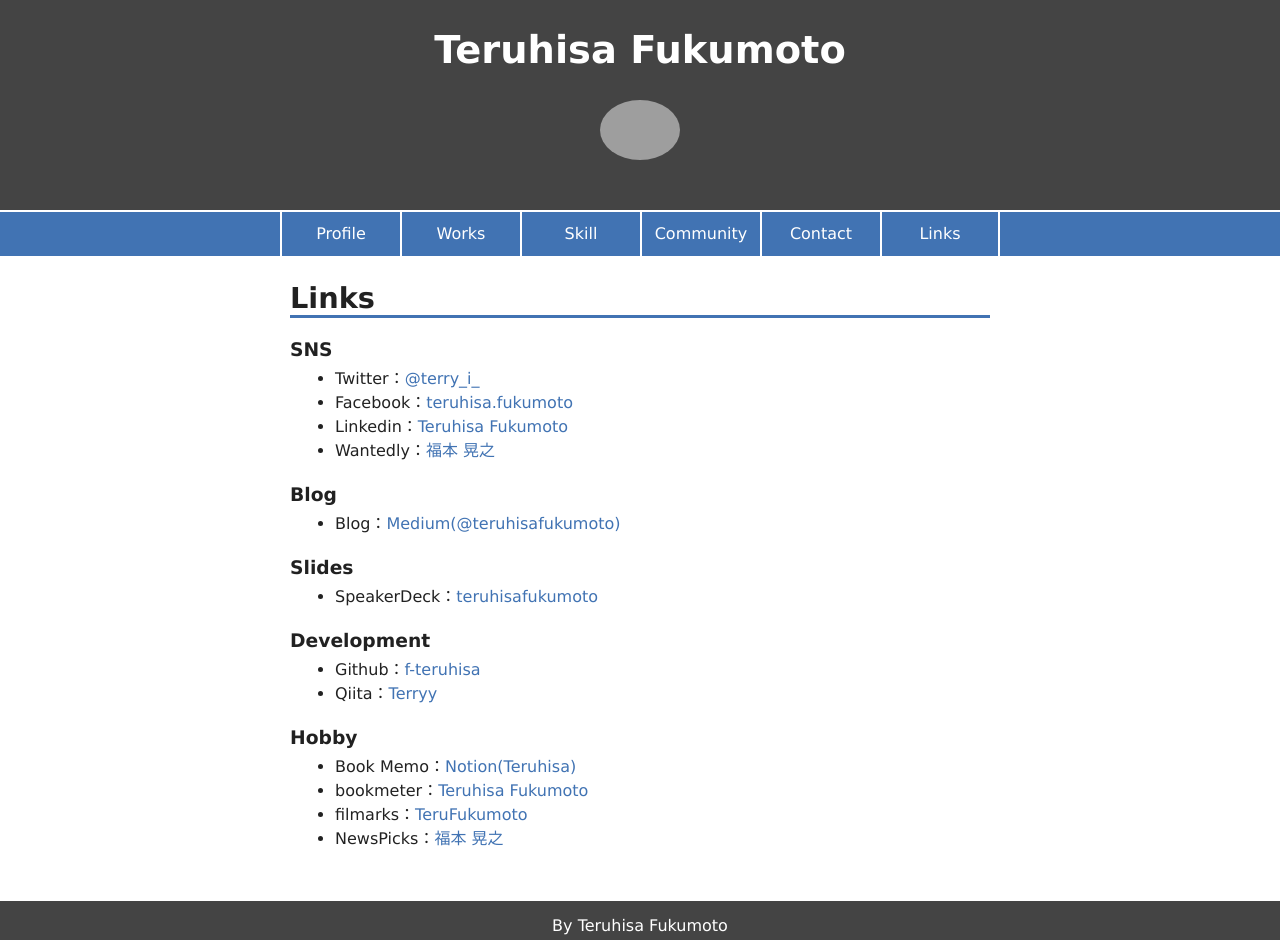
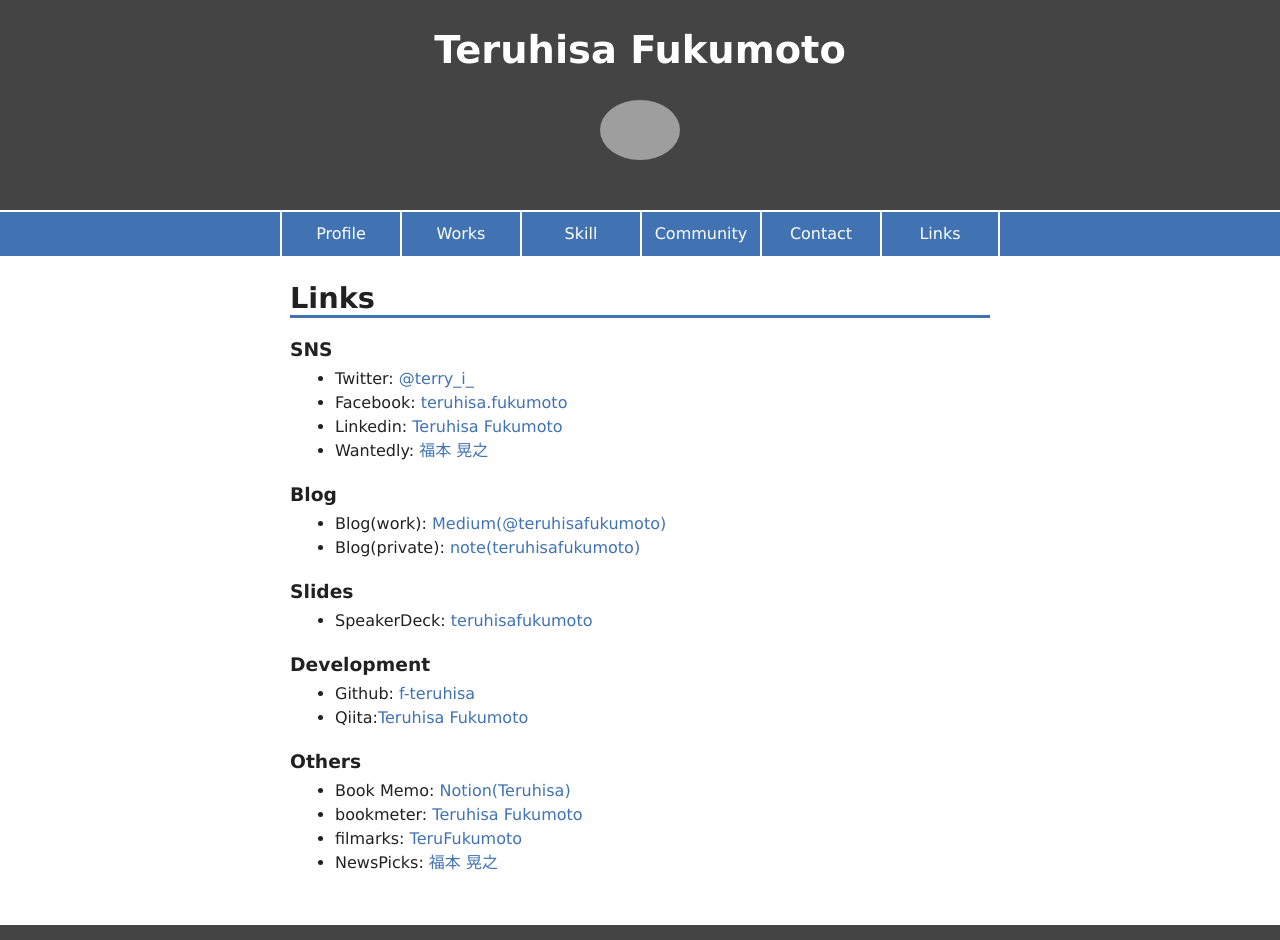
Before and after one commit to f-teruhisa/fukumoto_portfolio, a React (Create React App) app: page /links in a window 1280 px wide. Shown: the top 940 px of the page. Built offline with nearby package versions, Linux system fonts and the light colour scheme; grey boxes are pictures that could not be loaded.

Commit message:
Update Skill, Work, and Links until 2020/02
There are some updates about me(f-teruhisa).
It should affects portfolio, and done.

```diff
--- a/src/components/Community.js
+++ b/src/components/Community.js
@@ -5,22 +5,22 @@ const Community = () => (
     <h2>Community</h2>
     <h3>Gotanda.rb[Organizer]</h3>
     <p>
-    期間：2019/3 ~<br />
+    期間: 2019/3 ~<br />
     五反田界隈のRubyコミュニティ。< br />
     1年ほど活動を停止していたが、2019年3月より再始動。< br />
     dely, トレタ, マツリカの方々とともに、 月一度の勉強会をメインとした活動を行う。< br />
-    ・Github Organization：<a href='https://github.com/gotandarb/Organizers'>https://github.com/gotandarb/Organizers</a><br />
-    ・Community Page：<a href='https://gotanda-rb.connpass.com/'>https://gotanda-rb.connpass.com/</a><br />
+    ・Github Organization: <a href='https://github.com/gotandarb/Organizers'>https://github.com/gotandarb/Organizers</a><br />
+    ・Community Page: <a href='https://gotanda-rb.connpass.com/'>https://gotanda-rb.connpass.com/</a><br />
     </p>
 
     <h3>Gotanda.js[Organizer]</h3>
     <p>
-    期間：2019/4 ~<br />
+    期間: 2019/4 ~<br />
     五反田界隈のJavaScriptコミュニティ。< br />
     1年半ほど活動を停止していたが、2019年4月より再始動。< br />
     MobileFactory, freeeの方々とともに、 月一度の勉強会をメインとした活動を行う。< br />
-    ・Github Organization：<a href='https://github.com/gotandajs'>https://github.com/gotandajs</a><br />
-    ・Community Page：<a href='https://gotanda.js.org/'>https://gotanda.js.org/</a><br />
+    ・Github Organization: <a href='https://github.com/gotandajs'>https://github.com/gotandajs</a><br />
+    ・Community Page: <a href='https://gotanda.js.org/'>https://gotanda.js.org/</a><br />
     </p>
   </React.Fragment>
 );
--- a/src/components/Link.js
+++ b/src/components/Link.js
@@ -5,30 +5,31 @@ const Links = () => (
     <h2>Links</h2>
     <h3>SNS</h3>
     <ul>
-      <li>Twitter：<a href="https://twitter.com/terry_i_">@terry_i_</a></li>
-      <li>Facebook：<a href="https://www.facebook.com/teruhisa.fukumoto">teruhisa.fukumoto</a></li>
-      <li>Linkedin：<a href="https://www.linkedin.com/in/teruhisafukumoto">Teruhisa Fukumoto</a></li>
-      <li>Wantedly：<a href="https://www.wantedly.com/users/47151584">福本 晃之</a></li>
+      <li>Twitter: <a href="https://twitter.com/terry_i_">@terry_i_</a></li>
+      <li>Facebook: <a href="https://www.facebook.com/teruhisa.fukumoto">teruhisa.fukumoto</a></li>
+      <li>Linkedin: <a href="https://www.linkedin.com/in/teruhisafukumoto">Teruhisa Fukumoto</a></li>
+      <li>Wantedly: <a href="https://www.wantedly.com/users/47151584">福本 晃之</a></li>
     </ul>
     <h3>Blog</h3>
     <ul>
-      <li>Blog：<a href="https://medium.com/@teruhisafukumoto">Medium(@teruhisafukumoto)</a></li>
+      <li>Blog(work): <a href="https://medium.com/@teruhisafukumoto">Medium(@teruhisafukumoto)</a></li>
+      <li>Blog(private): <a href="https://note.com/teruhisafukumoto">note(teruhisafukumoto)</a></li>
     </ul>
     <h3>Slides</h3>
     <ul>
-      <li>SpeakerDeck：<a href="https://speakerdeck.com/teruhisafukumoto">teruhisafukumoto</a></li>
+      <li>SpeakerDeck: <a href="https://speakerdeck.com/teruhisafukumoto">teruhisafukumoto</a></li>
     </ul>
     <h3>Development</h3>
     <ul>
-      <li>Github：<a href="https://github.com/f-teruhisa">f-teruhisa</a></li>
-      <li>Qiita：<a href="https://qiita.com/Terryy">Terryy</a></li>
+      <li>Github: <a href="https://github.com/f-teruhisa">f-teruhisa</a></li>
+      <li>Qiita:<a href="https://qiita.com/TeruhisaFukumoto">Teruhisa Fukumoto</a></li>
     </ul>
-    <h3>Hobby</h3>
+    <h3>Others</h3>
     <ul>
-      <li>Book Memo：<a href="https://www.notion.so/teruhisa/8cbd71adae794dbcbac49ca18fb3fe49?v=97b38f5fdcf742758ee79fd4537e459c">Notion(Teruhisa)</a></li>
-      <li>bookmeter：<a href="https://bookmeter.com/users/629901">Teruhisa Fukumoto</a></li>
-      <li>filmarks：<a href="https://filmarks.com/users/teruid">TeruFukumoto</a></li>
-      <li>NewsPicks：<a href="https://newspicks.com/user/613311">福本 晃之</a></li>
+      <li>Book Memo: <a href="https://www.notion.so/teruhisa/8cbd71adae794dbcbac49ca18fb3fe49?v=97b38f5fdcf742758ee79fd4537e459c">Notion(Teruhisa)</a></li>
+      <li>bookmeter: <a href="https://bookmeter.com/users/629901">Teruhisa Fukumoto</a></li>
+      <li>filmarks: <a href="https://filmarks.com/users/teruid">TeruFukumoto</a></li>
+      <li>NewsPicks: <a href="https://newspicks.com/user/613311">福本 晃之</a></li>
     </ul>
   </React.Fragment>
 );
--- a/src/components/Profile.js
+++ b/src/components/Profile.js
@@ -12,9 +12,9 @@ const Profile = () => (
         <p>Web Developer</p>
       <h3>Career</h3>
         <p>
-          2015年 4月~：株式会社富士通マーケティング<br />
-          2018年 4月~：株式会社Zeals<br />
-          2019年10月~：メドピア株式会社
+          2015年 4月~: 株式会社富士通マーケティング<br />
+          2018年 4月~: 株式会社Zeals<br />
+          2019年10月~: メドピア株式会社
         </p>
       <h3>Detail</h3>
         <p>
--- a/src/components/Skill.js
+++ b/src/components/Skill.js
@@ -7,6 +7,7 @@ const Skill = () => (
       <li>Ruby(Rails)</li>
       <li>Python</li>
       <li>Docker</li>
+      <li>Swift</li>
       <li>HTML</li>
       <li>CSS</li>
       <li>Git</li>
@@ -30,7 +31,7 @@ const Skill = () => (
       <li>Developer Relations</li>
       <li>Technical Recruiter</li>
       <li>Project Management</li>
-      <li>Human Resouces</li>
+      <li>Human Resources</li>
     </ul>
   </React.Fragment>
 );
--- a/src/components/Works.js
+++ b/src/components/Works.js
@@ -7,17 +7,17 @@ const Works = () => (
     <Application />
     <h2>Article</h2>
       <ul>
-        <li>PM：<a href="https://medium.com/@teruhisafukumoto/%E3%83%97%E3%83%AD%E3%83%80%E3%82%AF%E3%83%88%E3%83%9E%E3%83%8D%E3%83%BC%E3%82%B8%E3%83%A3%E3%83%BC%E3%81%AF-%E8%87%AA%E5%88%86%E9%81%94%E3%81%8C-%E9%A0%AD%E3%81%8C%E3%81%84%E3%81%84-%E3%81%93%E3%81%A8%E3%82%92%E7%90%86%E8%A7%A3%E3%81%97%E3%81%AA%E3%81%91%E3%82%8C%E3%81%B0%E3%81%AA%E3%82%89%E3%81%AA%E3%81%84-97eaa0d1dc79">『プロダクトマネージャーは、自分達が「頭がいい」ことを理解しなければならない』</a></li>
-        <li>Developer Relation：<a href="https://medium.com/@teruhisafukumoto/%E3%83%86%E3%83%83%E3%82%AF%E3%83%96%E3%83%AD%E3%82%B0-%E7%99%BB%E5%A3%87-%E3%82%A4%E3%83%99%E3%83%B3%E3%83%88-%E4%BC%9A%E7%A4%BE%E3%81%A7%E6%8A%80%E8%A1%93%E5%BA%83%E5%A0%B1%E3%82%92%E7%B6%99%E7%B6%9A%E3%81%97%E3%81%A6%E8%A1%8C%E3%81%86%E3%81%9F%E3%82%81%E3%81%AE%E3%82%AC%E3%82%A4%E3%83%89%E3%83%A9%E3%82%A4%E3%83%B3-4c3b40039399">『テックブログ、登壇、イベント…企業が技術広報を継続して行うためのガイドライン』</a></li>
-        <li>PM：<a href="https://qiita.com/Terryy/items/b3a26517b584cdbec70d">『小さな会社のPMになったあなたへ』</a></li>
-        <li>Administration：<a href="https://getnews.jp/archives/2158006">『人類史上最もHardな意思決定『キューバ危機』から学ぶ意思決定のすすめ方(ガジェット通信)』</a></li>
+        <li>Rails: <a href="https://medium.com/@teruhisafukumoto/how-to-write-fast-code-in-ruby-on-rails-at-shopify-70668edc47b1">『[翻訳]ShopifyにおけるRuby on Railsで速いコードを書く方法』</a></li>
+        <li>PM: <a href="https://medium.com/@teruhisafukumoto/%E3%83%97%E3%83%AD%E3%83%80%E3%82%AF%E3%83%88%E3%83%9E%E3%83%8D%E3%83%BC%E3%82%B8%E3%83%A3%E3%83%BC%E3%81%AF-%E8%87%AA%E5%88%86%E9%81%94%E3%81%8C-%E9%A0%AD%E3%81%8C%E3%81%84%E3%81%84-%E3%81%93%E3%81%A8%E3%82%92%E7%90%86%E8%A7%A3%E3%81%97%E3%81%AA%E3%81%91%E3%82%8C%E3%81%B0%E3%81%AA%E3%82%89%E3%81%AA%E3%81%84-97eaa0d1dc79">『プロダクトマネージャーは、自分達が「頭がいい」ことを理解しなければならない』</a></li>
+        <li>Developer Relation: <a href="https://medium.com/@teruhisafukumoto/%E3%83%86%E3%83%83%E3%82%AF%E3%83%96%E3%83%AD%E3%82%B0-%E7%99%BB%E5%A3%87-%E3%82%A4%E3%83%99%E3%83%B3%E3%83%88-%E4%BC%9A%E7%A4%BE%E3%81%A7%E6%8A%80%E8%A1%93%E5%BA%83%E5%A0%B1%E3%82%92%E7%B6%99%E7%B6%9A%E3%81%97%E3%81%A6%E8%A1%8C%E3%81%86%E3%81%9F%E3%82%81%E3%81%AE%E3%82%AC%E3%82%A4%E3%83%89%E3%83%A9%E3%82%A4%E3%83%B3-4c3b40039399">『テックブログ、登壇、イベント…企業が技術広報を継続して行うためのガイドライン』</a></li>
+        <li>Administration: <a href="https://getnews.jp/archives/2158006">『人類史上最もHardな意思決定『キューバ危機』から学ぶ意思決定のすすめ方(ガジェット通信)』</a></li>
       </ul>
     <h2>Presentation</h2>
     <ul>
-      <li>Ruby：<a href="https://speakerdeck.com/teruhisafukumoto/07-biao-can-dao-dot-rb-deng-tan-zi-liao">Omotesando.rb『技術を使わない問題解決』</a></li>
-      <li>Ruby：<a href="https://speakerdeck.com/teruhisafukumoto/awareness-of-oss-contribution-by-sending-pr-to-rails">平成RubyKaigi『RailsにPRを送って発見したOSS貢献への気づき』</a></li>
-      <li>Engineering Management：<a href="https://speakerdeck.com/teruhisafukumoto/what-i-thought-after-experiencing-with-pm-em-devrel-recruitment">Enginner Career Night『PMとEMとDevRelと採用を経験して見えた話』</a></li>
-      <li>UX Design： <a href="https://speakerdeck.com/teruhisafukumoto/push-and-delivery-ux-at-chatbot">UX MILK Fest 2019『チャットボットで考えるプッシュ＆デリバリーUX』</a></li>
+      <li>Ruby: <a href="https://speakerdeck.com/teruhisafukumoto/07-biao-can-dao-dot-rb-deng-tan-zi-liao">Omotesando.rb『技術を使わない問題解決』</a></li>
+      <li>Ruby: <a href="https://speakerdeck.com/teruhisafukumoto/awareness-of-oss-contribution-by-sending-pr-to-rails">平成RubyKaigi『RailsにPRを送って発見したOSS貢献への気づき』</a></li>
+      <li>Engineering Management: <a href="https://speakerdeck.com/teruhisafukumoto/what-i-thought-after-experiencing-with-pm-em-devrel-recruitment">Enginner Career Night『PMとEMとDevRelと採用を経験して見えた話』</a></li>
+      <li>UX Design: <a href="https://speakerdeck.com/teruhisafukumoto/push-and-delivery-ux-at-chatbot">UX MILK Fest 2019『チャットボットで考えるプッシュ＆デリバリーUX』</a></li>
     </ul>
   </div>
 );
```
